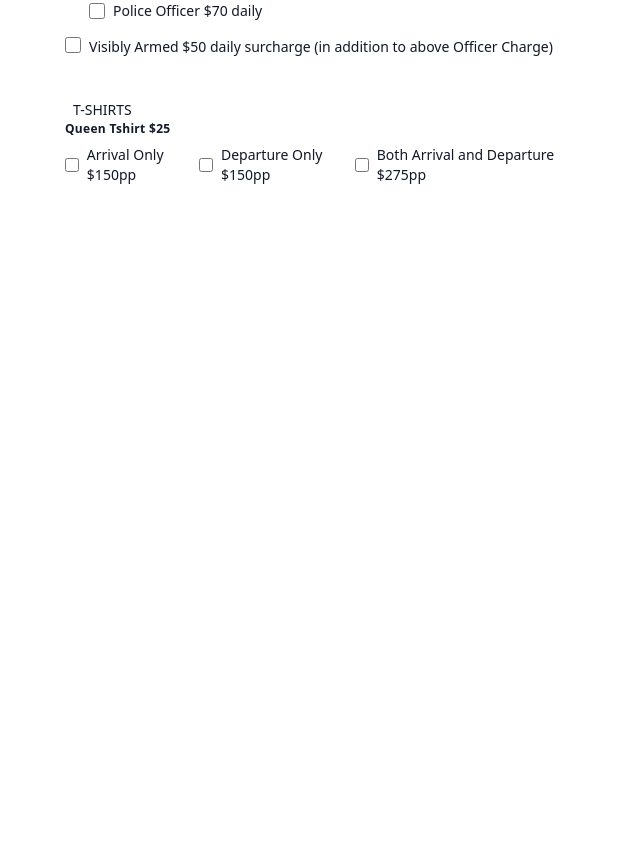
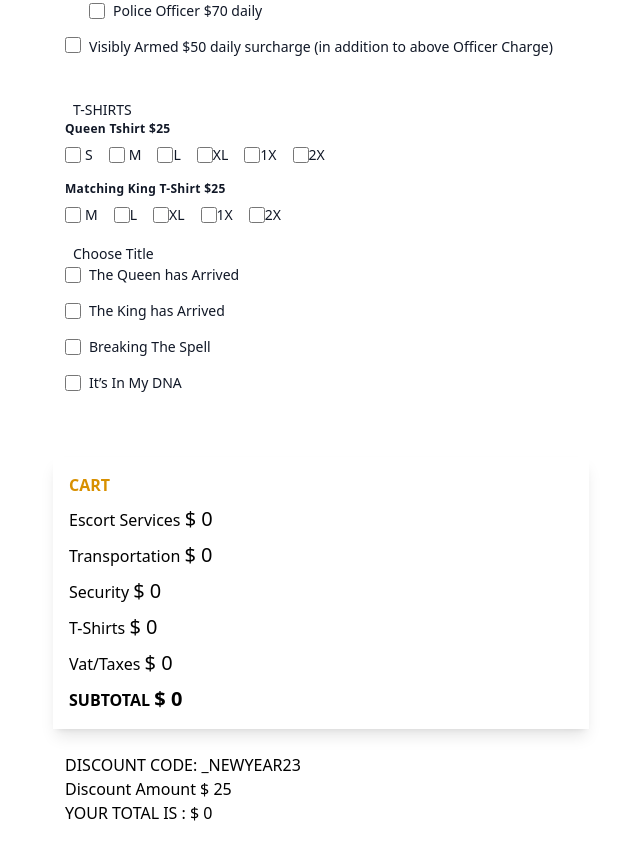
Before and after one commit to JC-Coder/tgw-airport-escort-website-react, a React (Vite) app: page /book-escort in a window 1280 px wide. Shown: the part 2000-2859 px from the top of the page, without its empty margins (319-959 px from the left). Before the commit the page ends 2305 px from the top, so only its background shows below. Built offline with nearby package versions, Linux system fonts and the light colour scheme.

Commit message:
modified form

```diff
--- a/src/pages/BookEscort.jsx
+++ b/src/pages/BookEscort.jsx
@@ -436,6 +436,7 @@ const BookEscort = () => {
                 T-SHIRTS
               </label>
 
+              <div>
                 <label
                   for=""
                   className="block tracking-wide text-gray-900 text-xs font-bold mb-2"
@@ -453,9 +454,184 @@ const BookEscort = () => {
                     />
                     <label
                       for=""
+                      class="ml-1 mr-4 text-sm font-medium text-gray-900 dark:text-gray-300"
+                    >
+                      S
+                    </label>
+                  </div>
+
+                  <div class="flex items-center mb-4">
+                    <input
+                      id=""
+                      type="checkbox"
+                      value=""
+                      className={`${styles.formCheckbox}`}
+                    />
+                    <label
+                      for=""
+                      class="ml-1 mr-4 text-sm font-medium text-gray-900 dark:text-gray-300"
+                    >
+                      M
+                    </label>
+                  </div>
+                  <div class="flex items-center mb-4">
+                    <input
+                      id=""
+                      type="checkbox"
+                      value=""
+                      className={`${styles.formCheckbox}`}
+                    />
+                    <label
+                      for=""
+                      class="1 mr-4 text-sm font-medium text-gray-900 dark:text-gray-300"
+                    >
+                      L
+                    </label>
+                  </div>
+                  <div class="flex items-center mb-4">
+                    <input
+                      id=""
+                      type="checkbox"
+                      value=""
+                      className={`${styles.formCheckbox}`}
+                    />
+                    <label
+                      for=""
+                      class="1 mr-4 text-sm font-medium text-gray-900 dark:text-gray-300"
+                    >
+                      XL
+                    </label>
+                  </div>
+                  <div class="flex items-center mb-4">
+                    <input
+                      id=""
+                      type="checkbox"
+                      value=""
+                      className={`${styles.formCheckbox}`}
+                    />
+                    <label
+                      for=""
+                      class="1 mr-4 text-sm font-medium text-gray-900 dark:text-gray-300"
+                    >
+                      1X
+                    </label>
+                  </div>
+                  <div class="flex items-center mb-4">
+                    <input
+                      id=""
+                      type="checkbox"
+                      value=""
+                      className={`${styles.formCheckbox}`}
+                    />
+                    <label
+                      for=""
+                      class="1 mr-4 text-sm font-medium text-gray-900 dark:text-gray-300"
+                    >
+                      2X
+                    </label>
+                  </div>
+                </div>
+              </div>
+
+              <div>
+                <label
+                  for=""
+                  className="block tracking-wide text-gray-900 text-xs font-bold mb-2"
+                >
+                  Matching King T-Shirt $25
+                </label>
+
+                <div className="flex">
+                  <div class="flex items-center mb-4">
+                    <input
+                      id=""
+                      type="checkbox"
+                      value=""
+                      className={`${styles.formCheckbox}`}
+                    />
+                    <label
+                      for=""
+                      class="ml-1 mr-4 text-sm font-medium text-gray-900 dark:text-gray-300"
+                    >
+                      M
+                    </label>
+                  </div>
+                  <div class="flex items-center mb-4">
+                    <input
+                      id=""
+                      type="checkbox"
+                      value=""
+                      className={`${styles.formCheckbox}`}
+                    />
+                    <label
+                      for=""
+                      class="1 mr-4 text-sm font-medium text-gray-900 dark:text-gray-300"
+                    >
+                      L
+                    </label>
+                  </div>
+                  <div class="flex items-center mb-4">
+                    <input
+                      id=""
+                      type="checkbox"
+                      value=""
+                      className={`${styles.formCheckbox}`}
+                    />
+                    <label
+                      for=""
+                      class="1 mr-4 text-sm font-medium text-gray-900 dark:text-gray-300"
+                    >
+                      XL
+                    </label>
+                  </div>
+                  <div class="flex items-center mb-4">
+                    <input
+                      id=""
+                      type="checkbox"
+                      value=""
+                      className={`${styles.formCheckbox}`}
+                    />
+                    <label
+                      for=""
+                      class="1 mr-4 text-sm font-medium text-gray-900 dark:text-gray-300"
+                    >
+                      1X
+                    </label>
+                  </div>
+                  <div class="flex items-center mb-4">
+                    <input
+                      id=""
+                      type="checkbox"
+                      value=""
+                      className={`${styles.formCheckbox}`}
+                    />
+                    <label
+                      for=""
+                      class="1 mr-4 text-sm font-medium text-gray-900 dark:text-gray-300"
+                    >
+                      2X
+                    </label>
+                  </div>
+                </div>
+
+                <div class="flex flex-wrap -mx-3 mb-6">
+                  <div class="w-full px-3">
+                    <label className={`${styles.formLabel} capitalize`} for="">
+                      Choose Title
+                    </label>
+
+                    <div class="flex items-center mb-4">
+                      <input
+                        id=""
+                        type="checkbox"
+                        value=""
+                        className={`${styles.formCheckbox}`}
+                      />
+                      <label
+                        for=""
                         class="ml-2 text-sm font-medium text-gray-900 dark:text-gray-300"
                       >
-                    Arrival Only $150pp
+                        The Queen has Arrived
                       </label>
                     </div>
 
@@ -470,7 +646,22 @@ const BookEscort = () => {
                         for=""
                         class="ml-2 text-sm font-medium text-gray-900 dark:text-gray-300"
                       >
-                    Departure Only $150pp
+                        The King has Arrived
+                      </label>
+                    </div>
+
+                    <div class="flex items-center mb-4">
+                      <input
+                        id=""
+                        type="checkbox"
+                        value=""
+                        className={`${styles.formCheckbox}`}
+                      />
+                      <label
+                        for=""
+                        class="ml-2 text-sm font-medium text-gray-900 dark:text-gray-300"
+                      >
+                        Breaking The Spell
                       </label>
                     </div>
                     <div class="flex items-center mb-4">
@@ -484,11 +675,32 @@ const BookEscort = () => {
                         for=""
                         class="ml-2 text-sm font-medium text-gray-900 dark:text-gray-300"
                       >
-                    Both Arrival and Departure $275pp
+                        It’s In My DNA
                       </label>
                     </div>
                   </div>
                 </div>
+              </div>
+            </div>
+          </div>
+
+
+          <div className="flex flex-col -mx-3 mb-6 shadow-lg p-4 space-y-2">
+            <p className="text-[var(--yellow)] font-bold">CART</p>
+
+            <p className="font-medium">Escort Services <span className="text-xl">$ 0</span></p>
+            <p className="font-medium">Transportation <span className="text-xl">$ 0</span></p>
+            <p className="font-medium">Security <span className="text-xl">$ 0</span></p>
+            <p className="font-medium">T-Shirts <span className="text-xl">$ 0</span></p>
+            <p className="font-medium">Vat/Taxes <span className="text-xl">$ 0</span></p>
+            <p className="font-bold">SUBTOTAL <span className="text-xl">$ 0</span></p>
+          </div>
+
+          <div>
+            <p>DISCOUNT CODE: _NEWYEAR23</p>
+            <p>Discount Amount $ 25</p>
+
+            <p>YOUR TOTAL IS : <span id="total" className=""> $ 0</span></p>
           </div>
         </form>
       </div>
```
Lines whose indentation alone changed are shown as unchanged.
